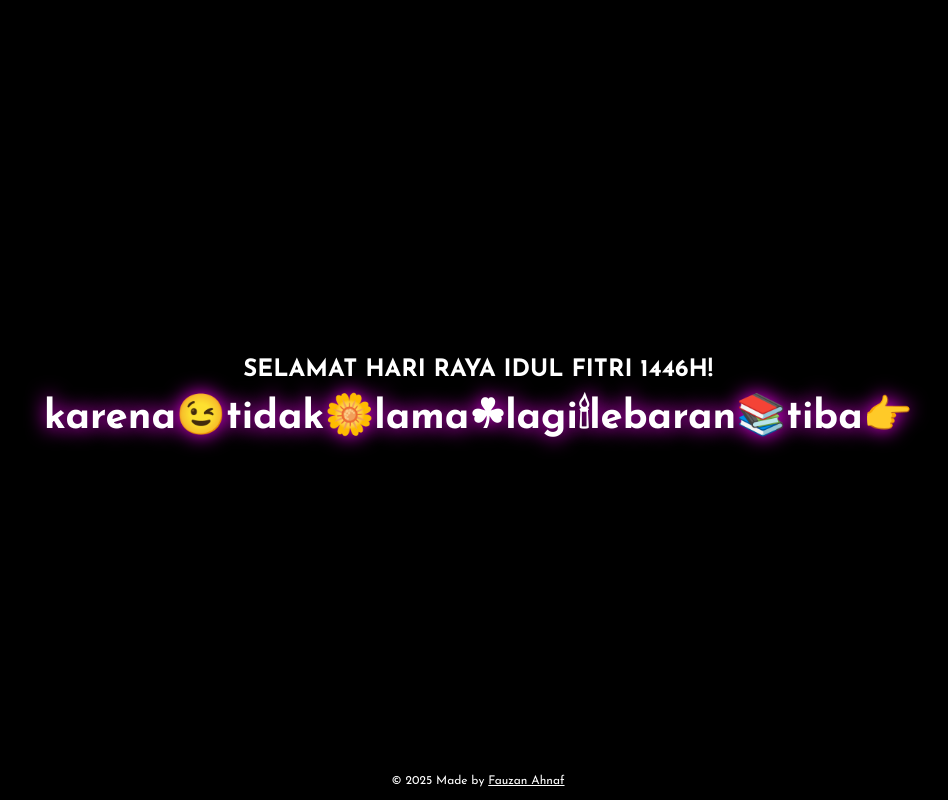
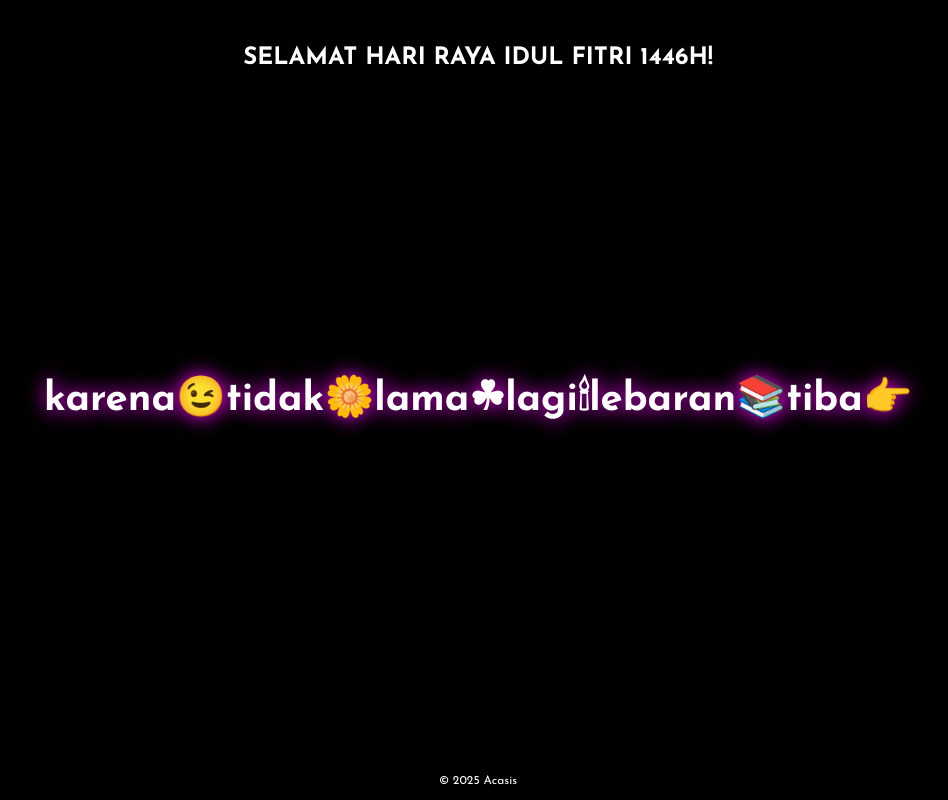
Before and after one commit to FauzanAhnaf999/minalminul, a plain HTML site: page minalminul.html in a window 1280 px wide. Shown: the whole page, without its empty margins (162-1110 px from the left). Drawn offline with nearby package versions, Linux system fonts and the light colour scheme.

Commit message:
Update minalminul.html

```diff
--- a/minalminul.html
+++ b/minalminul.html
@@ -24,6 +24,10 @@
             font-size: 24px;
             font-weight: bold;
             animation: blink 0.5s infinite alternate;
+            margin-bottom: 20px;
+            position: absolute;
+            top: 40px;
+        ;
         }
         @keyframes blink {
             0% { opacity: 1; }
@@ -51,10 +55,10 @@
     <div class="greeting" id="message">SELAMAT HARI RAYA IDUL FITRI 1446H!</div>
     <div class="beat" id="beat">MINAL AIDIN WAL FAIZIN 🎶</div>
     <audio autoplay loop>
-        <source src="https://www.bensound.com/bensound-music/bensound-energy.mp3" type="audio/mpeg">
+        <source src="https://youtu.be/HxkrFFhhgjY?si=6NTGcVk_6sc3baFH" type="audio/mpeg">
         Your browser does not support the audio element.
     </audio>
-    <footer class="footer">&copy; 2025 Made by <a href="https://www.linkedin.com/in/fauzanahnaf/" target="_blank" class="text-white">Fauzan Ahnaf</a></footer>
+    <footer class="footer">&copy; 2025 Acasis</footer>
     <script>
         const beats = [
             'aku👉minta😊maaf🙏jika👍aku🙇‍♀️ada😔salah✋',
```
